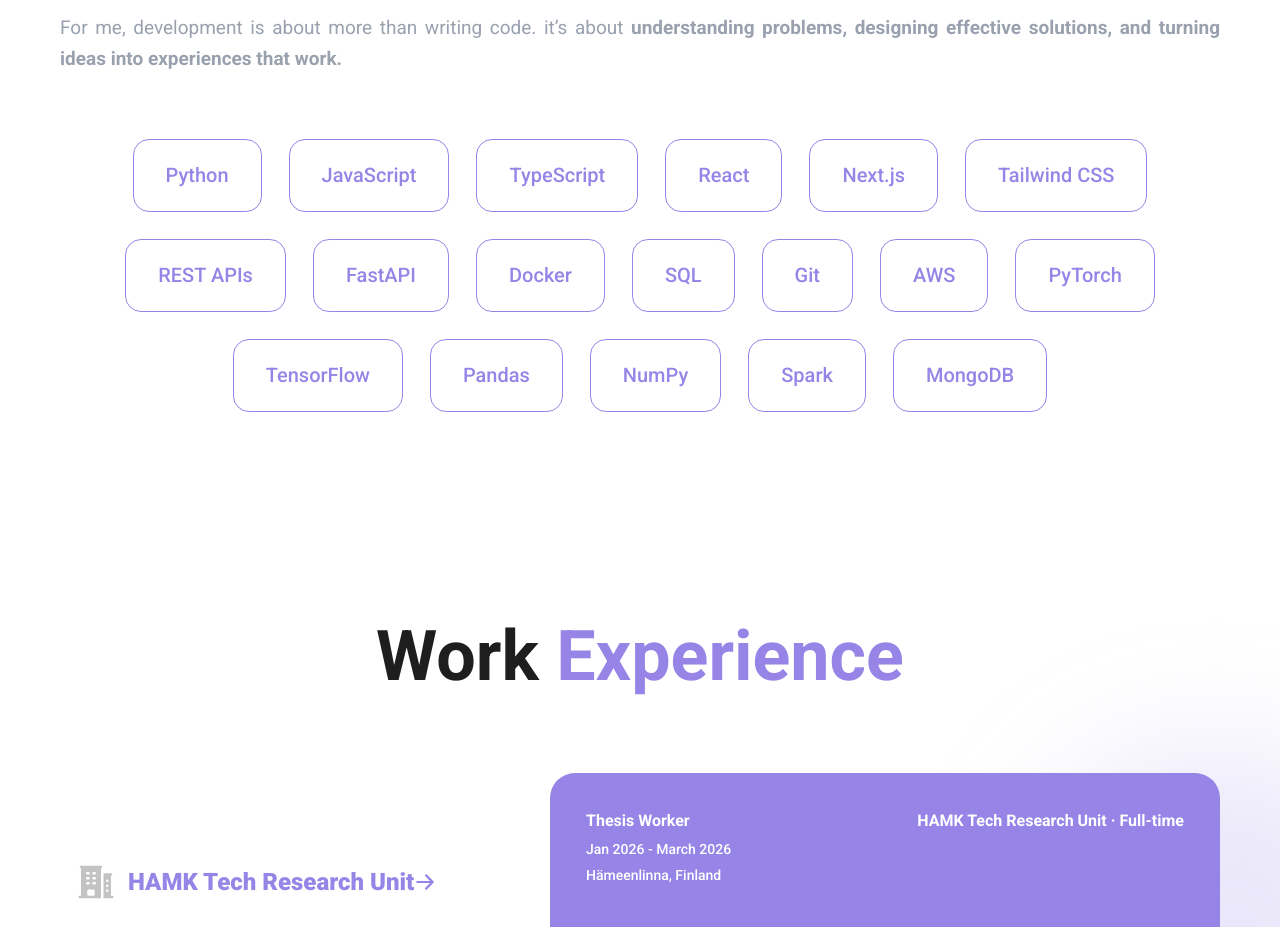
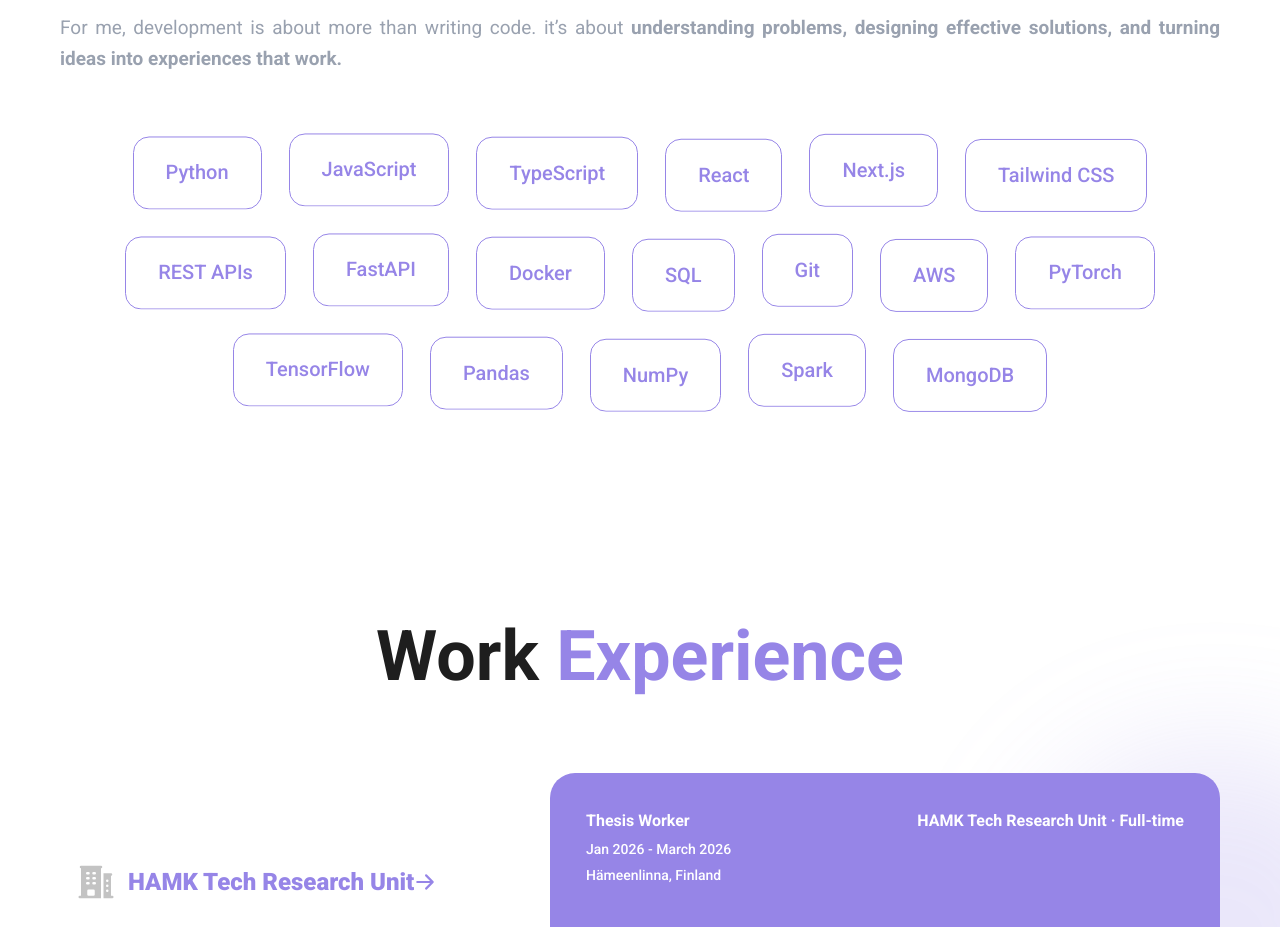
Before and after one commit to yasminebrahimi/yasmin_ebrahimi_portfolio, a React (Vite) app: page / in a window 1280 px wide. Shown: the part 1380-2307 px from the top of the page. Built offline with nearby package versions, Linux system fonts and the light colour scheme.

Commit message:
Add floating skill badges

```diff
--- a/src/index.css
+++ b/src/index.css
@@ -31,6 +31,20 @@
   animation: float 6s ease-in-out infinite;
 }
 
+@keyframes float-sm {
+  0%,
+  100% {
+    transform: translateY(0);
+  }
+  50% {
+    transform: translateY(-6px);
+  }
+}
+
+.animate-float-sm {
+  animation: float-sm 3s ease-in-out infinite;
+}
+
 body {
   margin: 0;
   font-family: var(--font-sans);
--- a/src/sections/About.jsx
+++ b/src/sections/About.jsx
@@ -74,10 +74,14 @@
       </div>
 
       <div className="flex flex-wrap items-center justify-center gap-6.75">
-        {skills.map((skill) => (
+        {skills.map((skill, i) => (
           <span
             key={skill}
-            className="rounded-2xl border border-brand px-8 py-5 text-lg font-medium text-brand transition-colors hover:bg-brand hover:text-white sm:text-[20px]"
+            className="animate-float-sm rounded-2xl border border-brand px-8 py-5 text-lg font-medium text-brand transition-colors hover:bg-brand hover:text-white sm:text-[20px]"
+            style={{
+              animationDelay: `${(i % 6) * 0.3}s`,
+              animationDuration: `${3 + (i % 3)}s`,
+            }}
           >
             {skill}
           </span>
```
